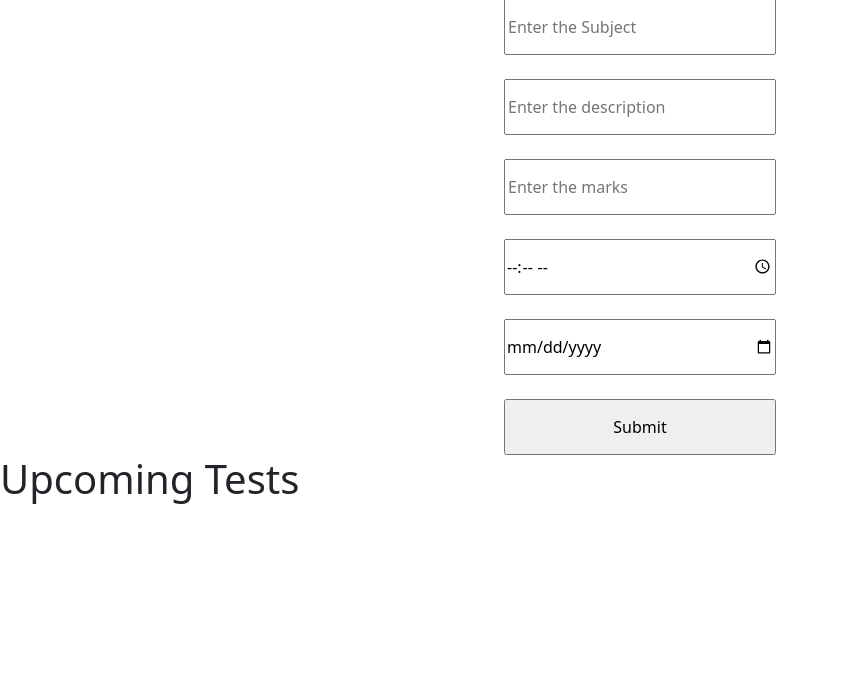
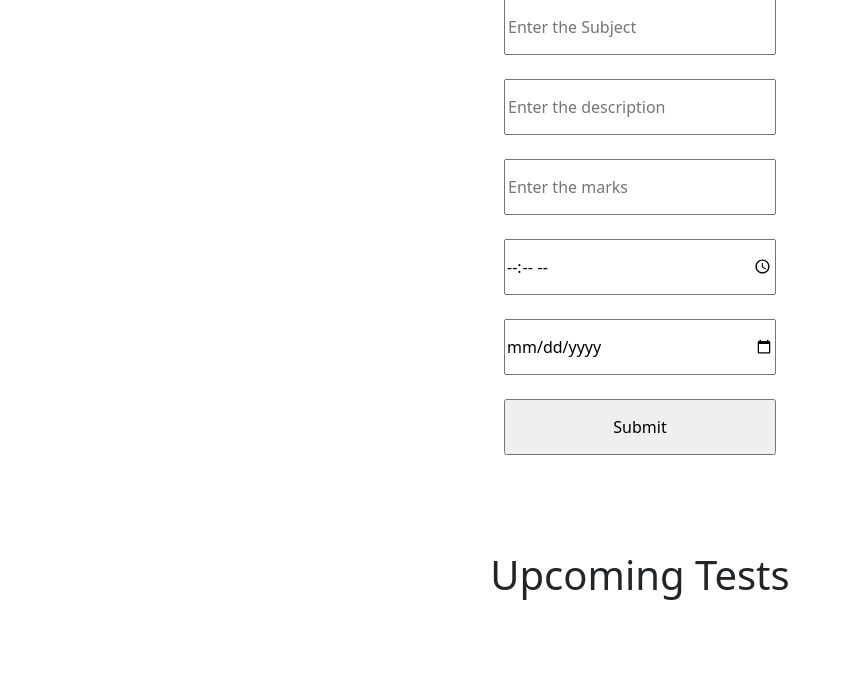
Before and after one commit to atharvaKhewalkar/Thesupervisor, a Flask app: page /teacherDashboard in a window 1280 px wide. Shown: the part 323-1002 px from the top of the page, without its empty margins (0-848 px from the left). Before the commit the page ends 827 px from the top, so only its background shows below. Run offline with Flask 3, Linux system fonts and the light colour scheme; data that the repository does not hold is empty; some libraries are stand-ins or nearby versions.

```diff
--- a/static/teacherdash.css
+++ b/static/teacherdash.css
@@ -40,3 +40,12 @@ form input{
     width: 17rem;
     height: 3.5rem;
 }
+.upcoming{
+    display: flex;
+    flex-wrap: wrap;
+
+    gap: 1rem;
+    width: 100%;
+    justify-content: space-between;
+
+}
--- a/templates/teacherDashboard.html
+++ b/templates/teacherDashboard.html
@@ -47,11 +47,11 @@
     </div>
 
 
-
+<br><br><br><br>
 
     <section class="tests">
         <div class="heading">
-          <h1>Upcoming Tests</h1>
+          <h1 align="center">Upcoming Tests</h1>
         </div>
         <div class="upcoming">
           {% for test in upcoming_tests %}
@@ -70,7 +70,7 @@
           {% endfor %}
         </div>
       </section>
-
+      <br><br><br>
 
     <script src="/static/home.js"></script>
 </body>
```
Also changed, not shown: templates/answers.html (added), templates/scores.html (added).
